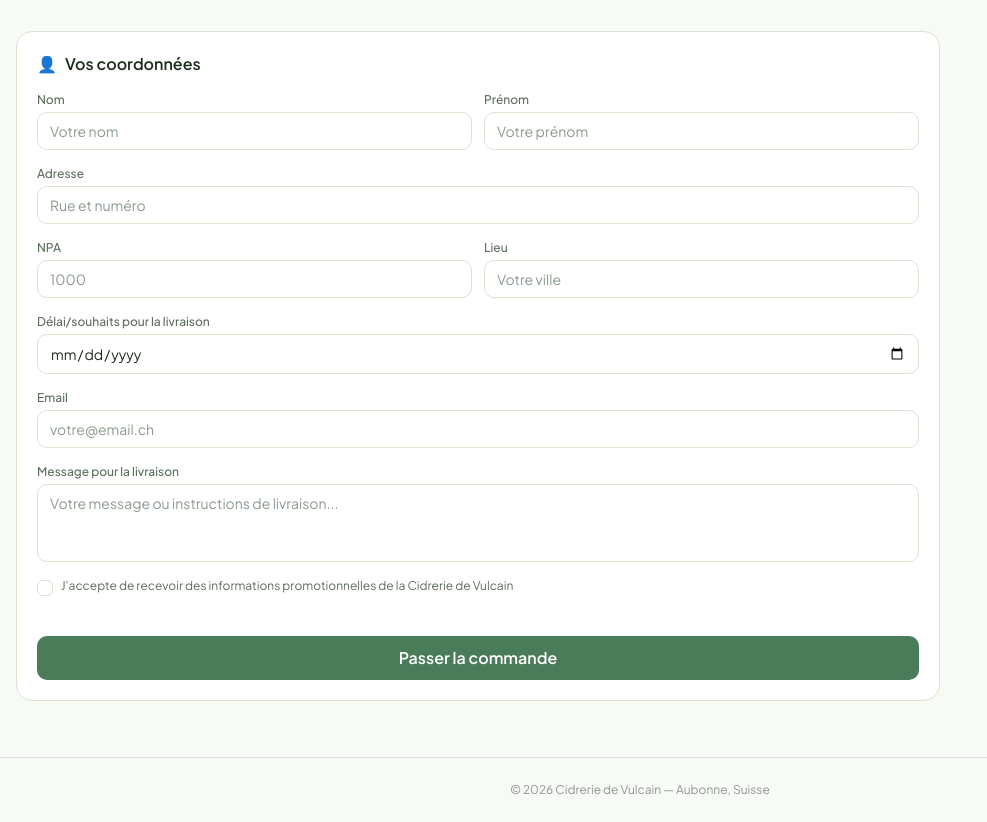
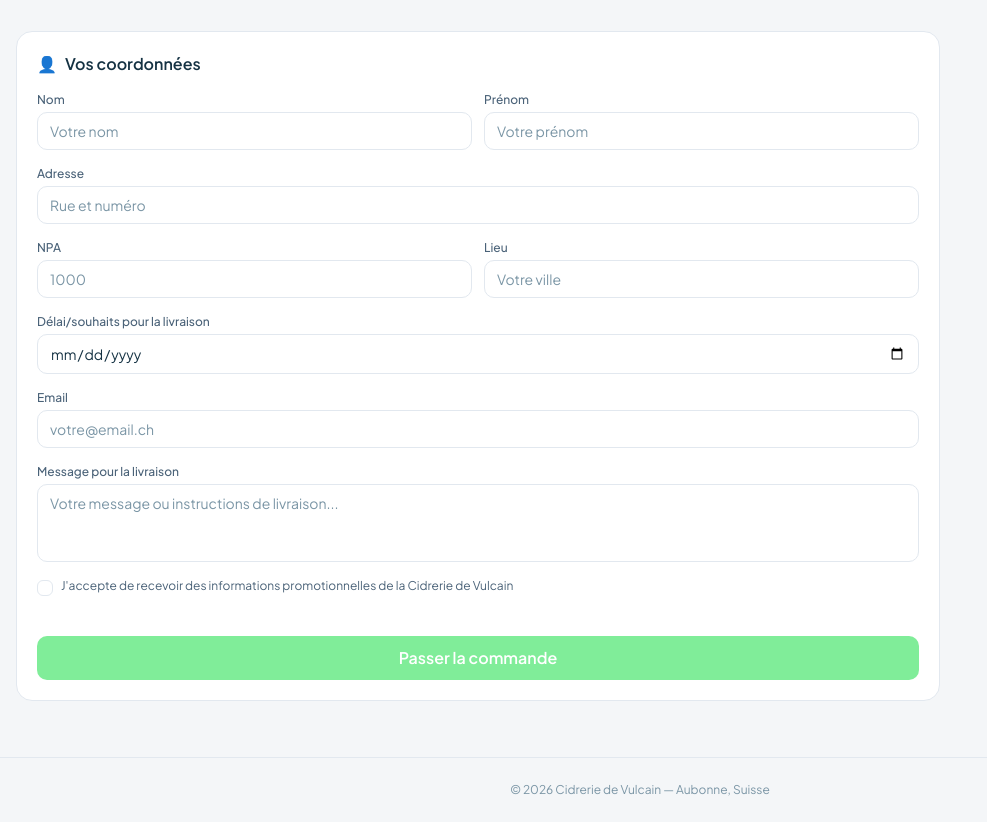
Before and after one commit to Zweikow/Vulcain.ch, a Next.js app: page / in a window 1280 px wide. Shown: the part 892-1714 px from the top of the page, without its empty margins (0-987 px from the left). Built offline with nearby package versions, Linux system fonts and the light colour scheme.

Commit message:
feat: Nouvelle palette couleurs — Deep Space Blue, Yale Blue, Cotton Rose, Light Green, Dusty Mauve

```diff
--- a/tailwind.config.ts
+++ b/tailwind.config.ts
@@ -1,4 +1,11 @@
 import type { Config } from 'tailwindcss'
+
+// Palette Cidrerie du Vulcain — Sprint 1
+// #153243 Deep Space Blue  → sidebar, header
+// #284B63 Yale Blue        → éléments secondaires nav
+// #E5C1BD Cotton Rose      → accent chaud, cartes stat
+// #80ED99 Light Green      → couleur principale, succès
+// #977390 Dusty Mauve      → accent secondaire, cartes stat
 
 const config: Config = {
   darkMode: 'class',
@@ -11,45 +18,53 @@ const config: Config = {
     extend: {
       colors: {
         primary: {
-          DEFAULT: '#4a7c59',
-          hover: '#3d6b4a',
-          light: '#E8F5E9',
-          'light-dark': '#4a7c5940',
+          DEFAULT: '#80ED99',
+          hover: '#5ed97f',
+          light: '#80ED9925',
+          'light-dark': '#80ED9915',
         },
         secondary: {
-          DEFAULT: '#8b4513',
-          hover: '#a0592a',
-          light: '#8b451320',
+          DEFAULT: '#284B63',
+          hover: '#1e3a4f',
+          light: '#284B6315',
+        },
+        accent: {
+          rose: '#E5C1BD',
+          'rose-dark': '#c9a09b',
+          mauve: '#977390',
+          'mauve-dark': '#7a5c73',
+          navy: '#153243',
+          blue: '#284B63',
         },
         bg: {
-          page: '#F8FAF5',
-          'page-dark': '#1a1a14',
+          page: '#F4F6F8',
+          'page-dark': '#0f1923',
           card: '#FFFFFF',
-          'card-dark': '#2a2a1e',
-          header: '#4a7c59',
-          'header-dark': '#2d4a35',
-          sidebar: '#3d6b4a',
-          'sidebar-dark': '#1e3326',
+          'card-dark': '#1a2633',
+          header: '#153243',
+          'header-dark': '#0d1f2d',
+          sidebar: '#153243',
+          'sidebar-dark': '#0d1f2d',
           input: '#FFFFFF',
-          'input-dark': '#222218',
+          'input-dark': '#1a2633',
         },
         border: {
-          DEFAULT: '#D8E4D0',
-          dark: '#3d3d2e',
-          light: '#E8F0E4',
-          'light-dark': '#333328',
+          DEFAULT: '#E2E8EF',
+          dark: '#1e3045',
+          light: '#EEF1F5',
+          'light-dark': '#182838',
         },
         text: {
-          primary: '#1A2E1A',
-          'primary-dark': '#F5F5DC',
-          secondary: '#5A6E5A',
-          'secondary-dark': '#B8B8A0',
-          tertiary: '#8A9A8A',
-          'tertiary-dark': '#8E8E80',
-          'on-primary': '#FFFFFF',
+          primary: '#153243',
+          'primary-dark': '#E8F0F7',
+          secondary: '#4A6278',
+          'secondary-dark': '#8AABB8',
+          tertiary: '#7A95A5',
+          'tertiary-dark': '#5C7A8A',
+          'on-primary': '#153243',
           'on-header': '#FFFFFF',
-          success: '#2E7D32',
-          'success-dark': '#81C784',
+          success: '#28a745',
+          'success-dark': '#80ED99',
           error: '#C62828',
           'error-dark': '#EF5350',
           warning: '#E65100',
```
